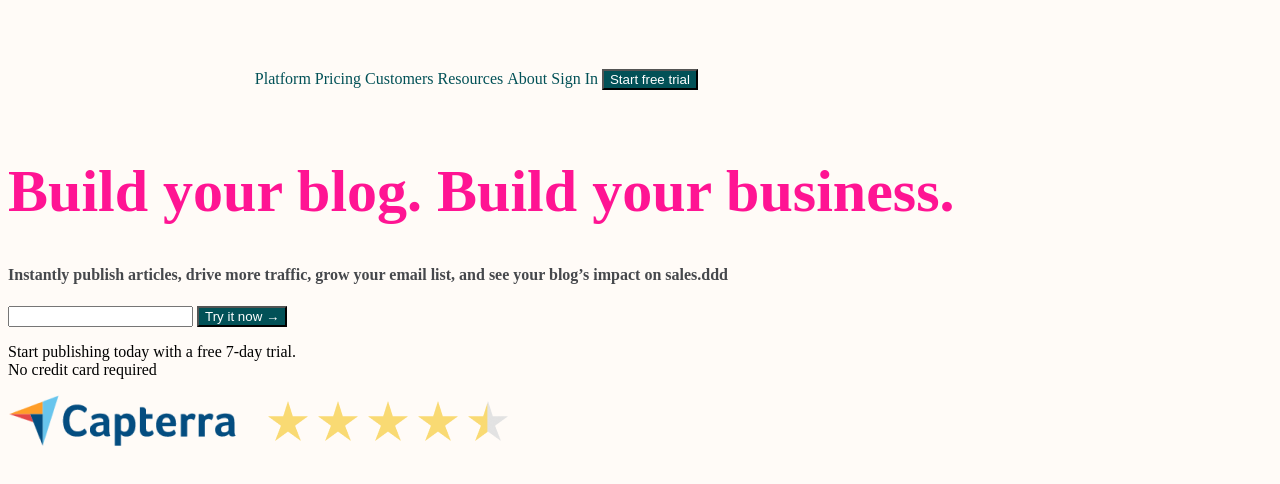
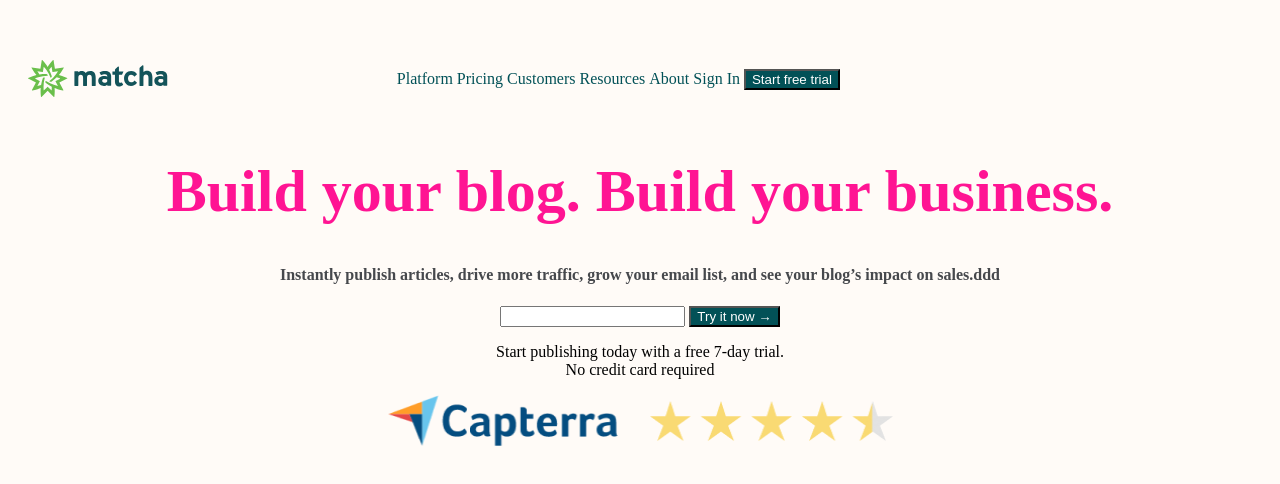
Before and after one commit to jonathand94/Matcha-Bedu, a plain HTML site: page index.html in a window 1280 px wide. Drawn offline with Linux system fonts and the light colour scheme.

Commit message:
Cambios en Archivos de Matcha

```diff
--- a/index.html
+++ b/index.html
@@ -20,6 +20,7 @@
   <header class="header">
   <!-- Logo con link a la página principal -->
   <a href="/" class="logo"></a>
+  <img src="images/footer_logo.svg">
 
   <!-- Menú de navegación -->
   <nav class="navbar">
@@ -64,7 +65,7 @@
     </form>
     <p>Start publishing today with a free 7-day trial.<br>
      No credit card required</p>
-    <img  src="images/capterra.png">
+     <img class="images" src="images/capterra.png">
     <!-- O usando un párrafo -->
     <!--
       <p>
--- a/styles.css
+++ b/styles.css
@@ -46,11 +46,16 @@ li {
 h1 {
     color: #FF1493;
     font-size: 60px;
-
-     }
+    text-align: center;
+    }
 
   h4 {
     color: #46484c;
+    text-align: center;
+  }
+
+  p {
+    text-align: center;
   }
 
   button{
@@ -60,4 +65,18 @@ h1 {
 
   body {
     background-color: #fffbf7;
+
   }
+
+  form {
+    text-align: center;
+
+  }
+
+
+  .images {
+    display: block;
+    margin-left: auto;
+    margin-right: auto;
+    width: 40%;
+  }
```
Also changed, not shown: images/footer_logo.svg (added).
